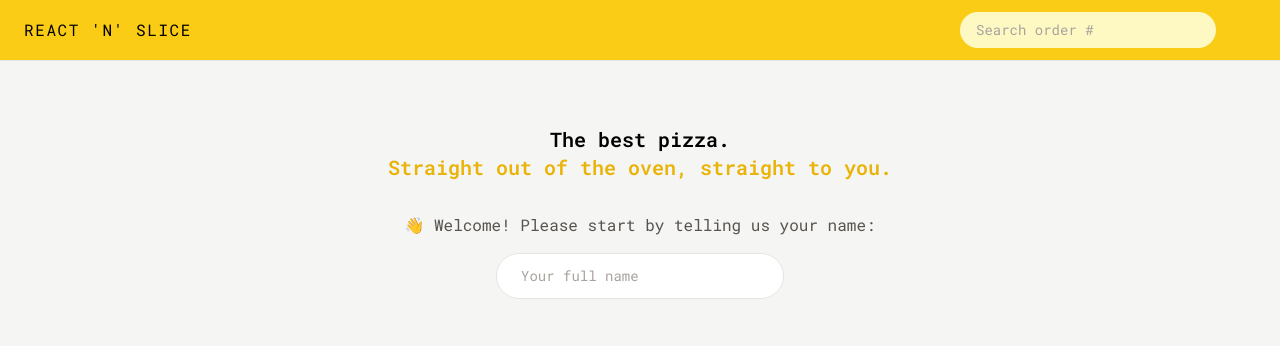
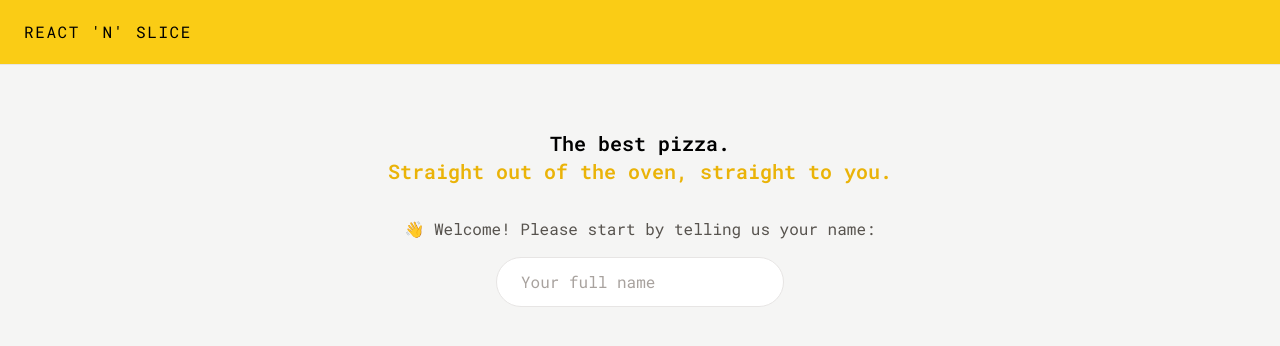
Before and after one commit to MariusVasilcanu28/React-n-Slice-project, a React (Vite) app: page / in a window 1280 px wide. Shown: the top 346 px of the page. Built offline with nearby package versions, Linux system fonts and the light colour scheme; no server answers.

Commit message:
features

```diff
--- a/src/features/order/SearchOrder.jsx
+++ b/src/features/order/SearchOrder.jsx
@@ -20,7 +20,7 @@ function SearchOrder() {
         placeholder="Search order #"
         value={query}
         onChange={(e) => setQuery(e.target.value)}
-        className="w-44 rounded-full bg-yellow-100 px-4 py-2 text-sm outline-none transition-all duration-300 placeholder:text-stone-400 focus:outline-none focus:ring-yellow-500 focus:ring-opacity-50 sm:w-64 sm:focus:w-72"
+        className="w-44 rounded-full bg-yellow-100 px-4 py-2 text-base outline-none transition-all duration-300 placeholder:text-stone-400 focus:outline-none focus:ring-yellow-500 focus:ring-opacity-50 sm:w-64 sm:focus:w-72"
       />
     </form>
   );
--- a/src/features/user/CreateUser.jsx
+++ b/src/features/user/CreateUser.jsx
@@ -29,7 +29,7 @@ function CreateUser() {
         placeholder="Your full name"
         value={username}
         onChange={(e) => setUsername(e.target.value)}
-        className="input text-md mb-8 w-72"
+        className="input mb-8 w-72"
       />
 
       {username !== "" && (
--- a/src/index.css
+++ b/src/index.css
@@ -4,7 +4,7 @@
 
 @layer components {
   .input {
-    @apply w-full rounded-full border border-stone-200 px-4 py-2 text-sm outline-none transition-all duration-300 placeholder:text-stone-400 focus:ring focus:ring-yellow-400 sm:px-6 sm:py-3;
+    @apply w-full rounded-full border border-stone-200 px-4 py-2 text-base outline-none transition-all duration-300 placeholder:text-stone-400 focus:ring focus:ring-yellow-400 sm:px-6 sm:py-3;
   }
 
   .loader {
--- a/src/ui/Header.jsx
+++ b/src/ui/Header.jsx
@@ -24,21 +24,27 @@ function Header() {
   };
 
   return (
-    <header className="flex flex-col items-center justify-between gap-3 border-b border-stone-200 bg-yellow-400 px-4 py-3 uppercase sm:flex-row sm:px-6">
+    <header
+      className={`flex flex-col items-center justify-between gap-3 border-b border-stone-200 bg-yellow-400 px-4 py-3 uppercase sm:flex-row sm:px-6`}
+    >
       <Link to="/" className="tracking-widest">
         React 'n' Slice
       </Link>
-
-      <div className="flex justify-between gap-5 sm:gap-10">
+      <div
+        className={`flex justify-between gap-5 sm:gap-10 ${!username && "py-5"}`}
+      >
+        {username && (
+          <>
             <SearchOrder />
             <div className="flex items-center gap-5">
               <Username />
-          {username && (
+
               <Button type="logout" onClick={handleLogout}>
                 Log Out
               </Button>
+            </div>
+          </>
         )}
-        </div>
       </div>
     </header>
   );
```
Lines whose indentation alone changed are shown as unchanged.
